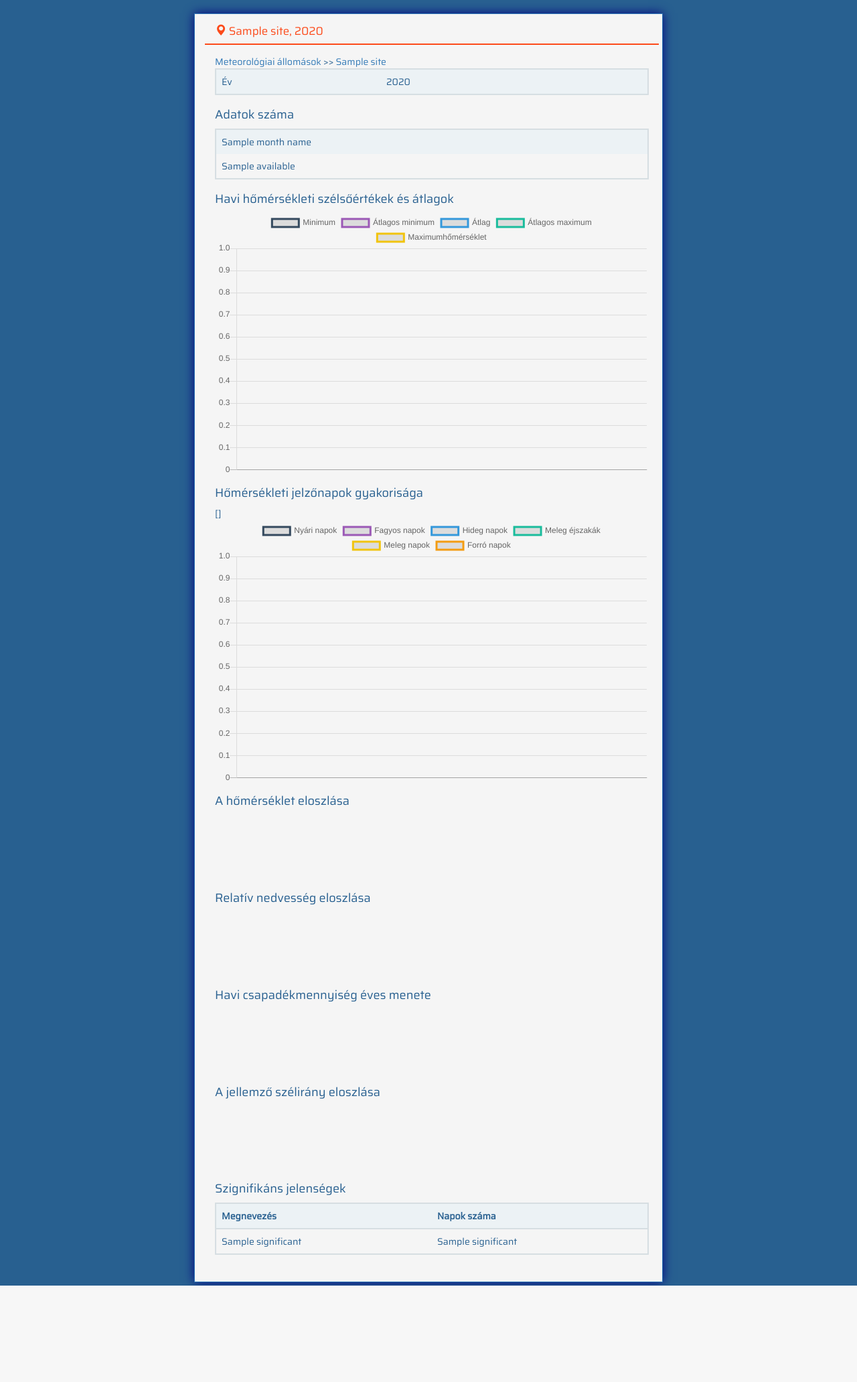
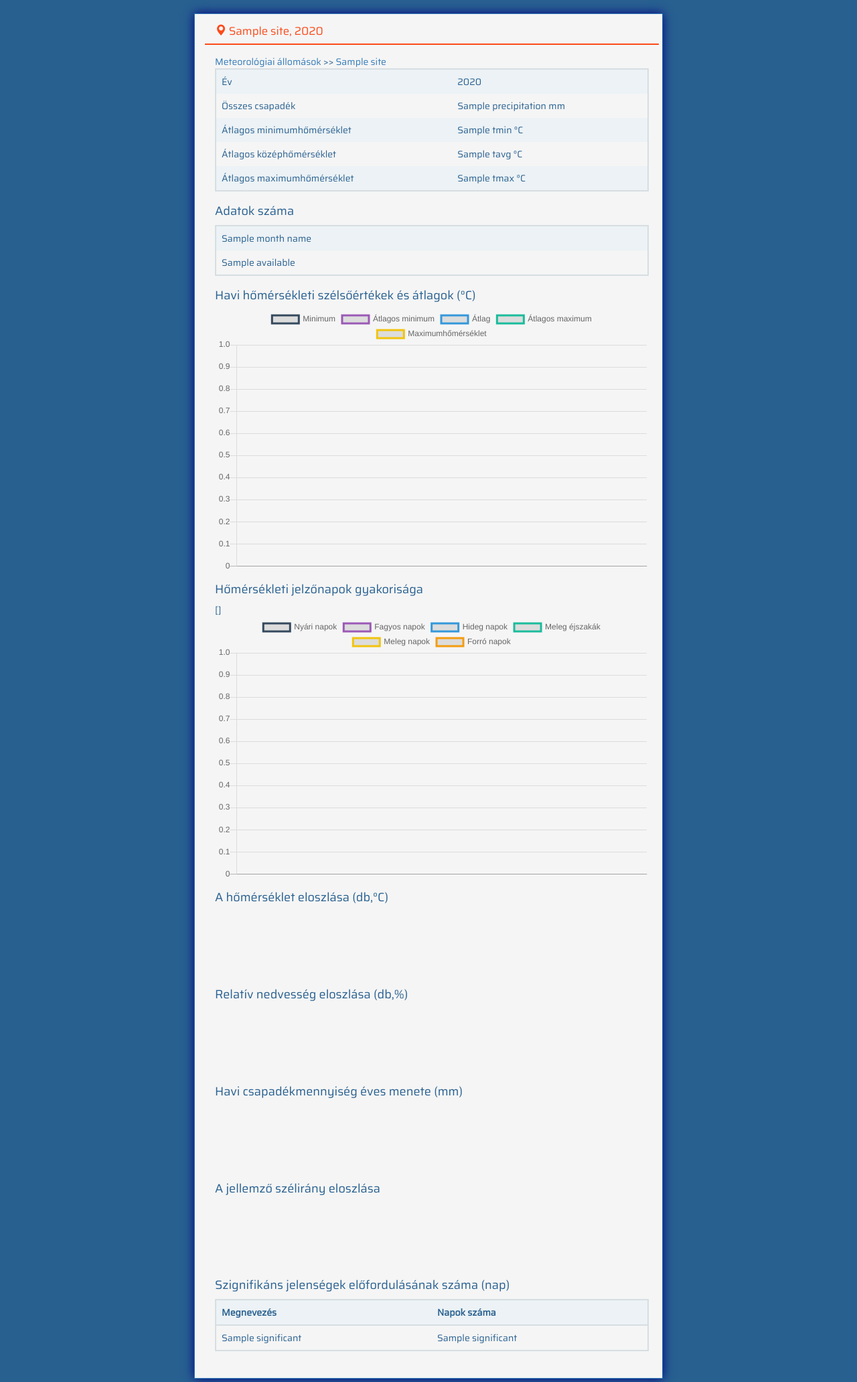
Before and after one commit to zivatar/thesis, a Django app: template climate/templates/climate/yearly_view.html in a window 1280 px wide. Shown: the part 50-2114 px from the top of the page at 67% size. Before the commit the page ends 1970 px from the top, so only its background shows below. Run offline with Django 3.2, Linux system fonts and the light colour scheme; the template is opened without the code that fills it: most values are stand-ins (such as "Sample title", 1, 10 or a date in 2020); some libraries are stand-ins or nearby versions; some web fonts are replaced.

Commit message:
Yearly report stats

```diff
--- a/climate/models.py
+++ b/climate/models.py
@@ -360,6 +360,10 @@ class YearlyReport():
 		self.tempDist = json.dumps(self.generateTempDistribution())
 		self.rhDist = json.dumps(self.generateRhDistribution())
 		self.windDist = json.dumps(self.generateWindDistribution())
+		self.precipitation = Climate.sum(self.collectData('precipitation'))
+		self.tmin = Climate.avg(self.collectData('tempMin'))
+		self.tmax = Climate.avg(self.collectData('tempMax'))
+		self.tavg = Climate.avg2(self.collectData('tempMin'), self.collectData('tempMax'))
 
 class RawObservation(models.Model):
 	siteId = models.ForeignKey('climate.Site')
--- a/climate/templates/climate/yearly_view.html
+++ b/climate/templates/climate/yearly_view.html
@@ -13,6 +13,22 @@
 			<tr>
 				<td>Év</td>
 				<td>{{year.year}}</td>
+			</tr>
+			<tr>
+				<td>Összes csapadék</td>
+				<td>{{report.precipitation}} mm</td>
+			</tr>
+			<tr>
+				<td>Átlagos minimumhőmérséklet</td>
+				<td>{{report.tmin}} °C</td>
+			</tr>
+			<tr>
+				<td>Átlagos középhőmérséklet</td>
+				<td>{{report.tavg}} °C</td>
+			</tr>
+			<tr>
+				<td>Átlagos maximumhőmérséklet</td>
+				<td>{{report.tmax}} °C</td>
 			</tr>
 		</table>
 
@@ -36,7 +52,7 @@
 			</tr>
 		</table>
 
-		<h4>Havi hőmérsékleti szélsőértékek és átlagok</h4>
+		<h4>Havi hőmérsékleti szélsőértékek és átlagok (°C)</h4>
 
 		<canvas id="chart_temperature" width="100%" height="100%" style="max-height:400px;"></canvas>
 
@@ -46,15 +62,15 @@
 
 		<canvas id="chart_temperature_indices" width="100%" height="100%" style="max-height:400px;"></canvas>
 
-		<h4>A hőmérséklet eloszlása</h4>
+		<h4>A hőmérséklet eloszlása (db,°C)</h4>
 
 		<canvas id="chart_temperature_distribution" width="100%" height="100%" style="max-height:400px;"></canvas>
 
-		<h4>Relatív nedvesség eloszlása</h4>
+		<h4>Relatív nedvesség eloszlása (db,%)</h4>
 
 		<canvas id="chart_rh_distribution" width="100%" height="100%" style="max-height:400px;"></canvas>
 
-		<h4>Havi csapadékmennyiség éves menete</h4>
+		<h4>Havi csapadékmennyiség éves menete (mm)</h4>
 
 		<canvas id="chart_precipitation" width="100%" height="100%" style="max-height:400px;"></canvas>
 
@@ -62,7 +78,7 @@
 
 		<canvas id="chart_wind" width="100%" height="100%" style="max-height:400px;"></canvas>
 
-		<h4>Szignifikáns jelenségek</h4>
+		<h4>Szignifikáns jelenségek előfordulásának száma (nap)</h4>
 
 		<table class="table table-striped">
 			<tr>
```
Also changed, not shown: climate/classes/climate.py (+29 -0 lines).
